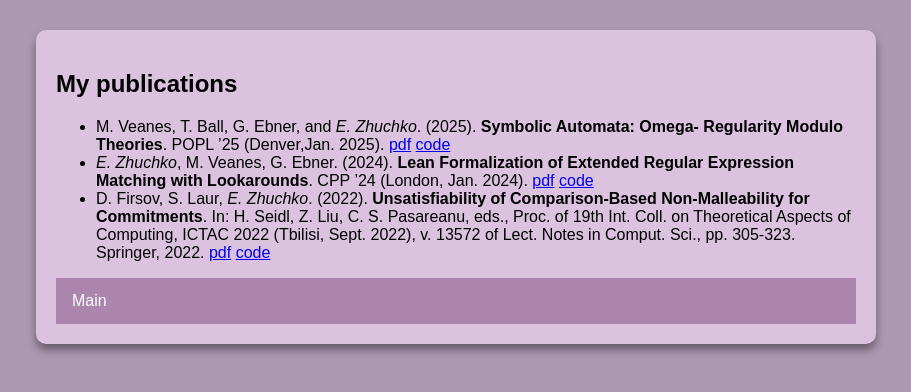
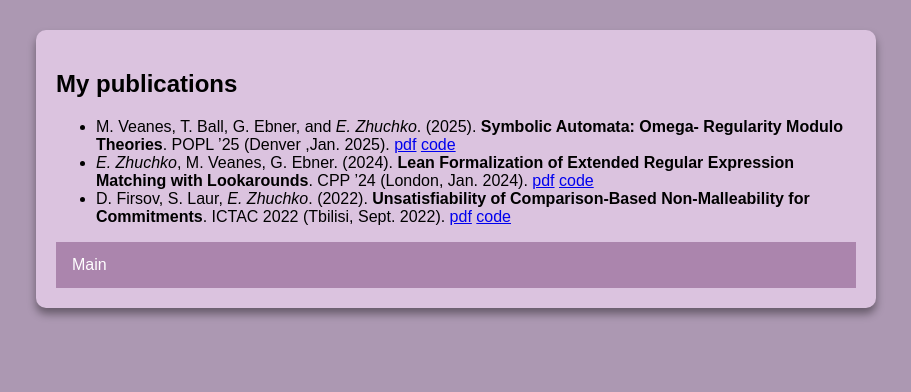
Before and after one commit to ezhuchko/ezhuchko.com, a plain HTML site: page publications.html in a window 1280 px wide. Shown: the whole page, without its empty margins (184-1095 px from the left). Drawn offline with Linux system fonts and the light colour scheme.

```diff
--- a/publications.html
+++ b/publications.html
@@ -49,15 +49,13 @@
             <h2>My publications</h2>
             <ul>
                 <li>M. Veanes, T. Ball, G. Ebner, and <i>E. Zhuchko</i>. (2025). <b>Symbolic Automata: Omega-
-                    Regularity Modulo Theories</b>. POPL ’25 (Denver,Jan. 2025).
+                    Regularity Modulo Theories</b>. POPL ’25 (Denver ,Jan. 2025).
                     <a href="pdfs/symbolicautomata.pdf">pdf</a> <a href=https://github.com/ezhuchko/RLTL-derivatives>code</a></li>
                 <li><i>E. Zhuchko</i>, M. Veanes, G. Ebner. (2024). <b>Lean Formalization of Extended Regular Expression
                     Matching with Lookarounds</b>. CPP ’24 (London, Jan. 2024).
                     <a href="pdfs/regexinlean.pdf">pdf</a> <a href=https://github.com/ezhuchko/extended-regexes>code</a></li>
                 <li>D. Firsov, S. Laur, <i>E. Zhuchko</i>. (2022). <b>Unsatisfiability of Comparison-Based
-                    Non-Malleability for Commitments</b>. In: H. Seidl, Z. Liu, C. S. Pasareanu, eds., Proc. of 19th Int. Coll. on
-                    Theoretical Aspects of Computing, ICTAC 2022 (Tbilisi, Sept. 2022), v. 13572 of Lect.
-                    Notes in Comput. Sci., pp. 305-323. Springer, 2022.
+                    Non-Malleability for Commitments</b>. ICTAC 2022 (Tbilisi, Sept. 2022).
                     <a href="pdfs/nonmallcommitments.pdf">pdf</a> <a href=https://github.com/dfirsov/simulation-based-non-malleabiltiy-analysis>code</a> </li>
             </ul>
         </div>
```
